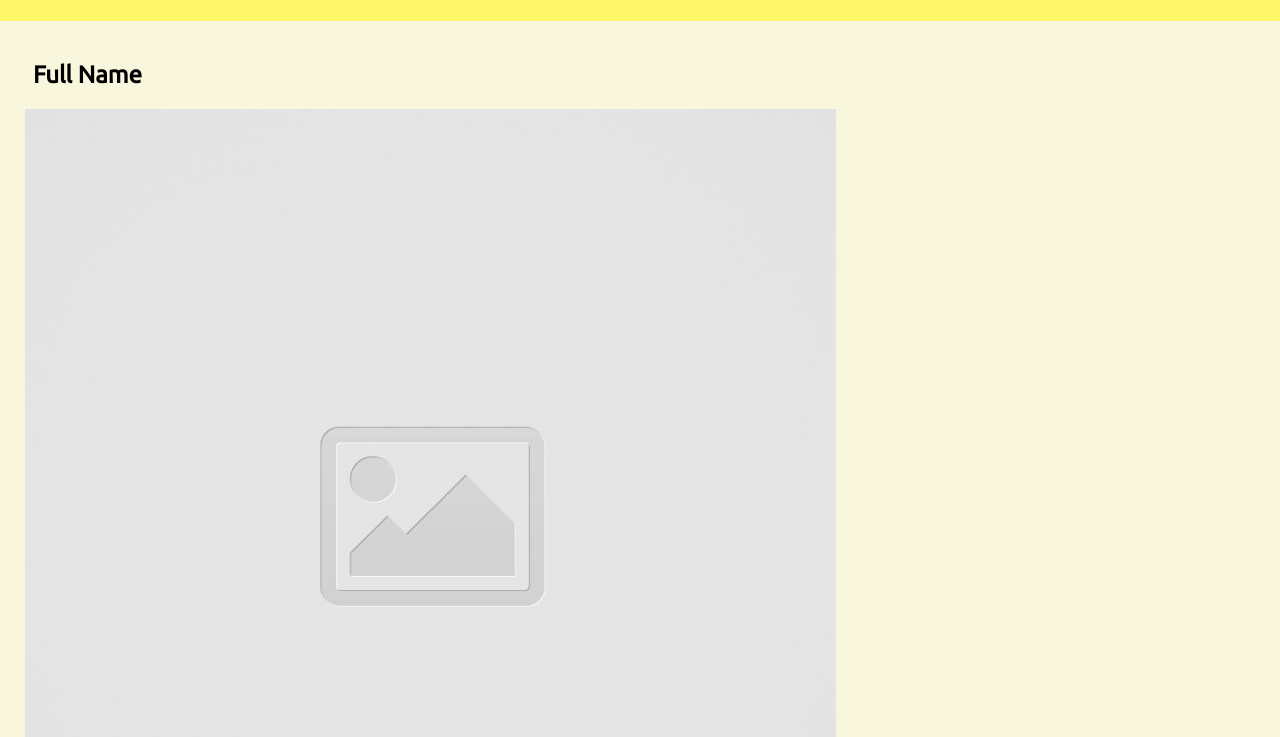
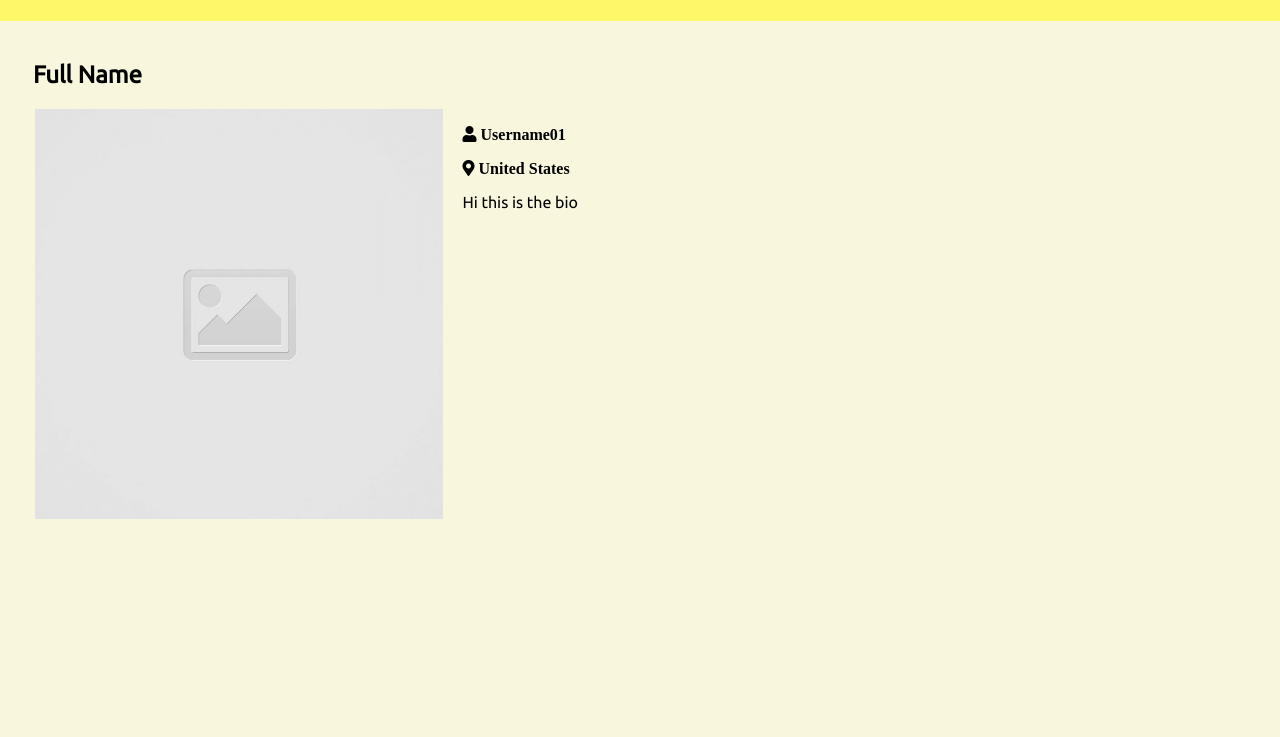
Before and after one commit to michaelvalenzuela/code-journal, a website: page index.html in a window 1280 px wide. Shown: the part 63-800 px from the top of the page. Drawn offline with Linux system fonts and the light colour scheme.

Commit message:
Updated the layout and added the correct divs

```diff
--- a/index.html
+++ b/index.html
@@ -49,20 +49,22 @@
     </div>
 
     <div class="container" data-view="view-profile">
+      <h2>Full Name</h2>
+      <div class="row">
         <div class="col-two">
-        <h2>Full Name</h2>
-        <img src="images/placeholder-image-square.jpg">
+          <img class="avatar-img" src="images/placeholder-image-square.jpg">
         </div>
         <div class="col-two">
           <p>
-          <i class="fas fa-user"></i>
+            <i class="fas fa-user">&nbsp;Username01</i>
           </p>
           <p>
-          <i class="fas fa-map-marker-alt"></i>
+            <i class="fas fa-map-marker-alt">&nbsp;United States</i>
           </p>
           <p>
-          bio
+            Hi this is the bio
           </p>
+        </div>
       </div>
     </div>
 
```
Lines whose indentation alone changed are shown as unchanged.
